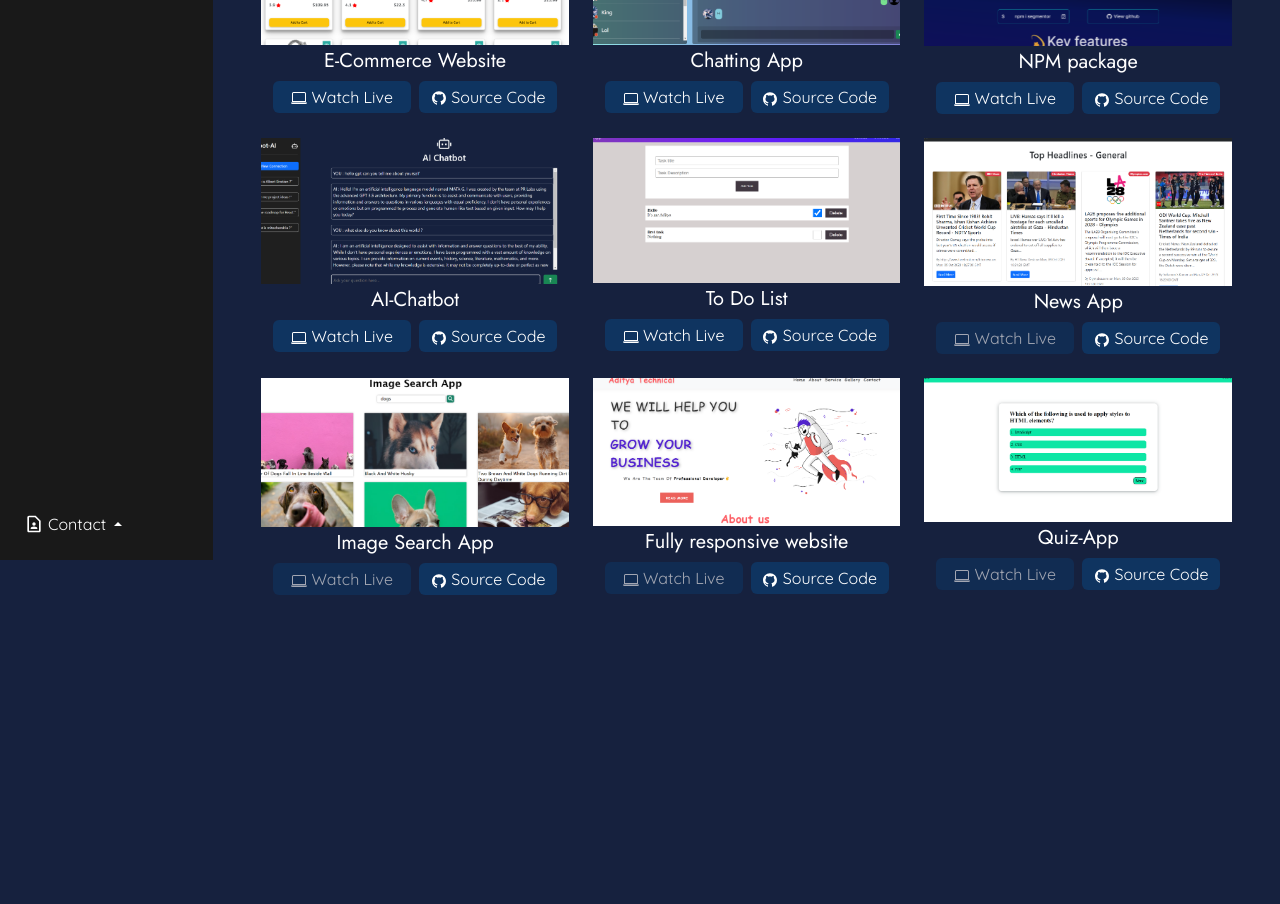
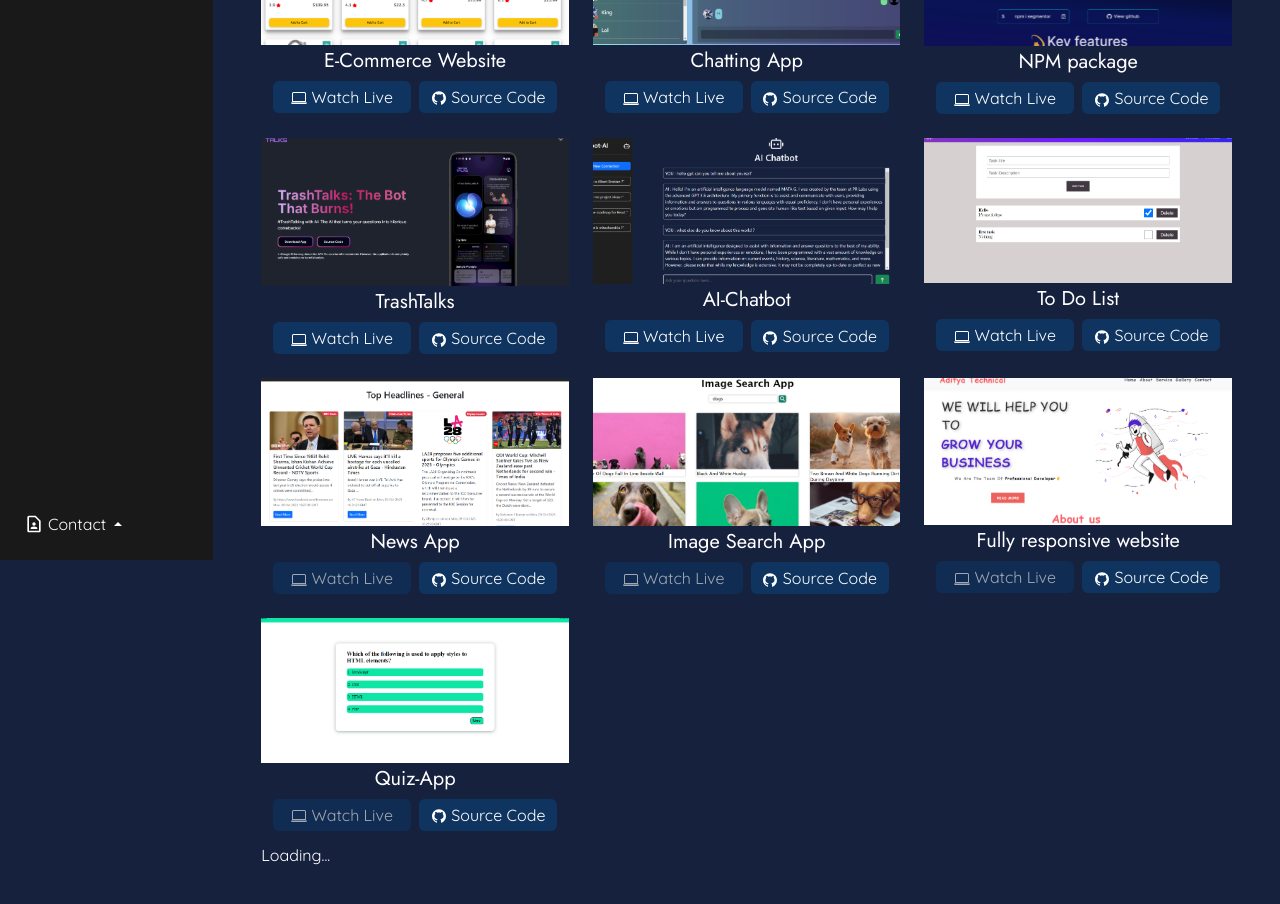
Before and after one commit to aditya7483thakur/Portfolio2, a React (Vite) app: page /projects in a window 1280 px wide. Shown: the part 240-1144 px from the top of the page. Before the commit the page ends 895 px from the top, so only its background shows below. Built offline with nearby package versions, Linux system fonts and the light colour scheme.

Commit message:
small changes

```diff
--- a/src/components/Projects.jsx
+++ b/src/components/Projects.jsx
@@ -1,7 +1,12 @@
-import React from "react";
+import React, { useState } from "react";
 import ProjectCart from "./ProjectCard";
 
 const Projects = () => {
+  const [loaded, setLoaded] = useState(false);
+
+  const handleImageLoad = () => {
+    setLoaded(true);
+  };
   const projectList = [
     {
       name: "E-Commerce Website",
@@ -24,6 +29,13 @@ const Projects = () => {
       sourceCode: "https://github.com/aditya7483thakur/segmentor",
       LiveDemo: "https://segmentor.vercel.app",
       img1: "projects-img/segmentor.png",
+      isLiveDemoDisabled: false,
+    },
+    {
+      name: "TrashTalks",
+      sourceCode: "https://github.com/lordsid003/trashtalks",
+      LiveDemo: "https://trashtalks-web.vercel.app/",
+      img1: "projects-img/trashtalks.png",
       isLiveDemoDisabled: false,
     },
     {
@@ -82,10 +94,12 @@ const Projects = () => {
           </div>
           <hr></hr>
           <div className="row">
-            {projectList.map((item) => (
-              <ProjectCart item={item} key={name} />
+            {projectList.map((item, index) => (
+              <ProjectCart item={item} key={index} />
             ))}
           </div>
+
+          {!loaded && <div className="loader">Loading...</div>}
         </div>
       </div>
     </>
```
Also changed, not shown: public/projects-img/trashtalks.png (added).
